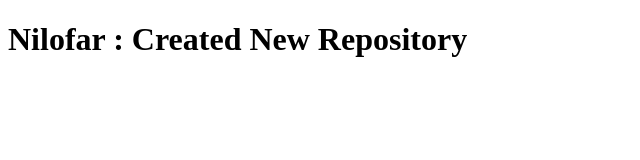
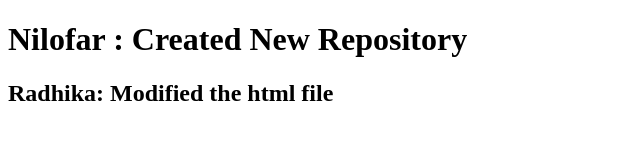
Before and after one commit to nilofar-nadaf/Internship-Project, a plain HTML site: page index.html in a window 1280 px wide. Shown: the whole page, without its empty margins (0-640 px from the left). Drawn offline with Linux system fonts and the light colour scheme.

Commit message:
modified by radhika

```diff
--- a/index.html
+++ b/index.html
@@ -7,5 +7,6 @@
 </head>
 <body>
     <h1>Nilofar : Created New Repository</h1>
+    <h2>Radhika: Modified the html file</h2>
 </body>
 </html>
```
